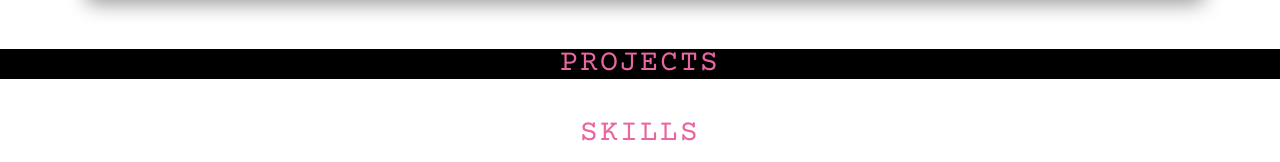
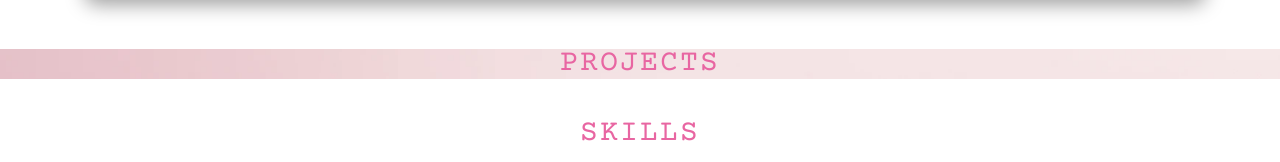
Before and after one commit to VanessaLiaw021/Portfolio, a plain HTML site: page index.html in a window 1280 px wide. Shown: the part 1215-1377 px from the top of the page. Drawn offline with nearby package versions, Linux system fonts and the light colour scheme.

Commit message:
fixed background image

```diff
--- a/assets/css/style.css
+++ b/assets/css/style.css
@@ -146,7 +146,10 @@ article {
 /* Start Projects Section */
 #projects {
     background-color: black;
-    background-image: url(./assets/images/banner.webp);
+    background-image: url(/assets/images/banner.webp);
+    background-position: fixed;
+    background-repeat: no-repeat;
+    background-size: cover;
 }
 /* End Projects Section */
 
--- a/index.html
+++ b/index.html
@@ -92,7 +92,7 @@
 
             <section class="contact-section">
                 <h2 class="heading">Contact Me</h2>
-                <img src="assets/images/profile.jpg" alt="Picture of Vanessa Liaw">
+                <img src="./assets/images/profile.jpg" alt="Picture of Vanessa Liaw">
                 <p>Email: vliaw021@gmail.com</p>
 
                  <!--Links to Social Media-->
```
